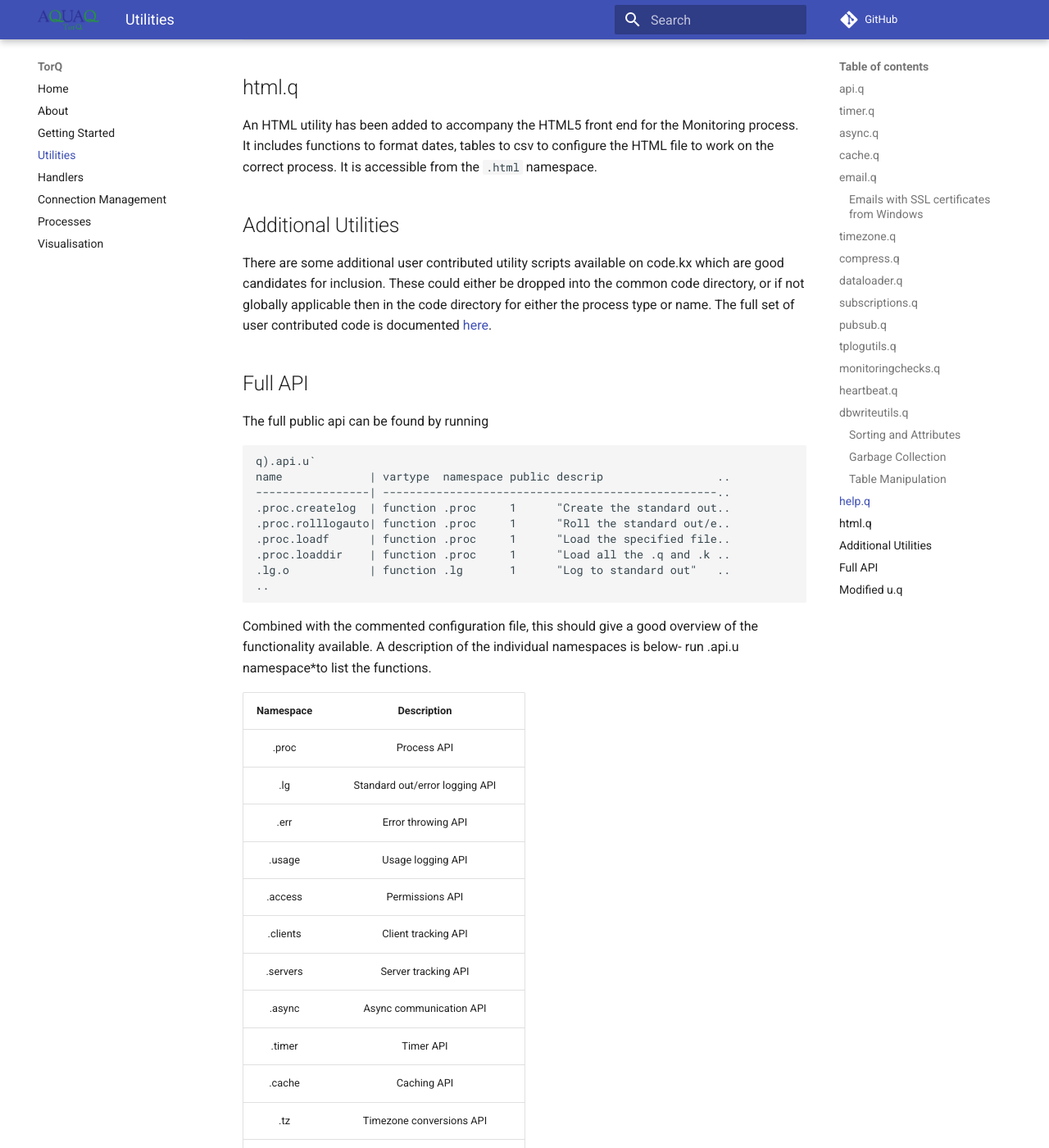
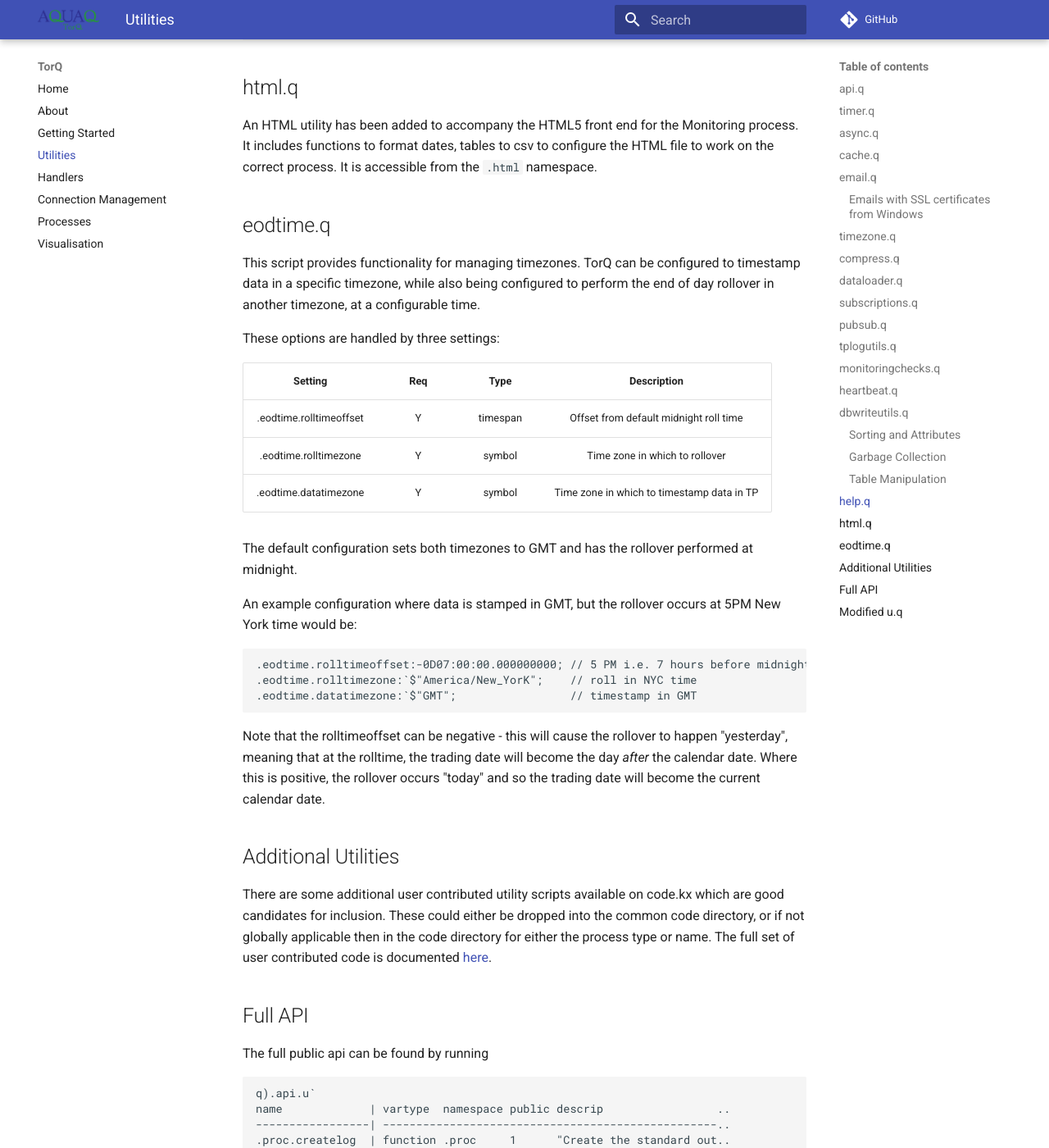
Before and after one commit to DataIntellectTech/TorQ, an MkDocs documentation site: the page built from docs/utilities.md, in a window 1280 px wide and 1400 px high, scrolled down 15648 px. Shown: the whole window at 82% size. Built offline with MkDocs 1.6.1 and Material for MkDocs 9.7.7, drawn with Linux system fonts in a browser that asks for light colours; comment, search, counter and statistics services are not loaded; old or Windows-style settings are respelled for this version of MkDocs.

Commit message:
Updating documentation, adding TP,eodtime to docs

```diff
--- a/docs/utilities.md
+++ b/docs/utilities.md
@@ -772,6 +772,39 @@ Monitoring process. It includes functions to format dates, tables to csv
 to configure the HTML file to work on the correct process. It is
 accessible from the `.html` namespace.
 
+<a name="eodtime"></a>
+
+eodtime.q
+---------
+
+This script provides functionality for managing timezones. TorQ can be
+configured to timestamp data in a specific timezone, while also being
+configured to perform the end of day rollover in another timezone, at a
+configurable time.
+
+These options are handled by three settings:
+
+| Setting | Req  |  Type   |               Description                |
+| :-----: | :--: | :-----: | :--------------------------------------: |
+| .eodtime.rolltimeoffset |  Y   | timespan  | Offset from default midnight roll time |
+| .eodtime.rolltimezone |  Y   | symbol  | Time zone in which to rollover |
+| .eodtime.datatimezone |  Y   | symbol  | Time zone in which to timestamp data in TP |
+
+The default configuration sets both timezones to GMT and has the rollover
+performed at midnight.
+
+An example configuration where data is stamped in GMT, but the rollover
+occurs at 5PM New York time would be:
+
+    .eodtime.rolltimeoffset:-0D07:00:00.000000000; // 5 PM i.e. 7 hours before midnight
+    .eodtime.rolltimezone:`$"America/New_YorK";    // roll in NYC time
+    .eodtime.datatimezone:`$"GMT";                 // timestamp in GMT
+
+Note that the rolltimeoffset can be negative - this will cause the rollover to happen
+"yesterday", meaning that at the rolltime, the trading date will become the day *after*
+the calendar date. Where this is positive, the rollover occurs "today" and so the trading
+date will become the current calendar date.
+
 <a name="addu"></a>
 
 Additional Utilities
```
Also changed, not shown: docs/Processes.md (+21 -1 lines).
